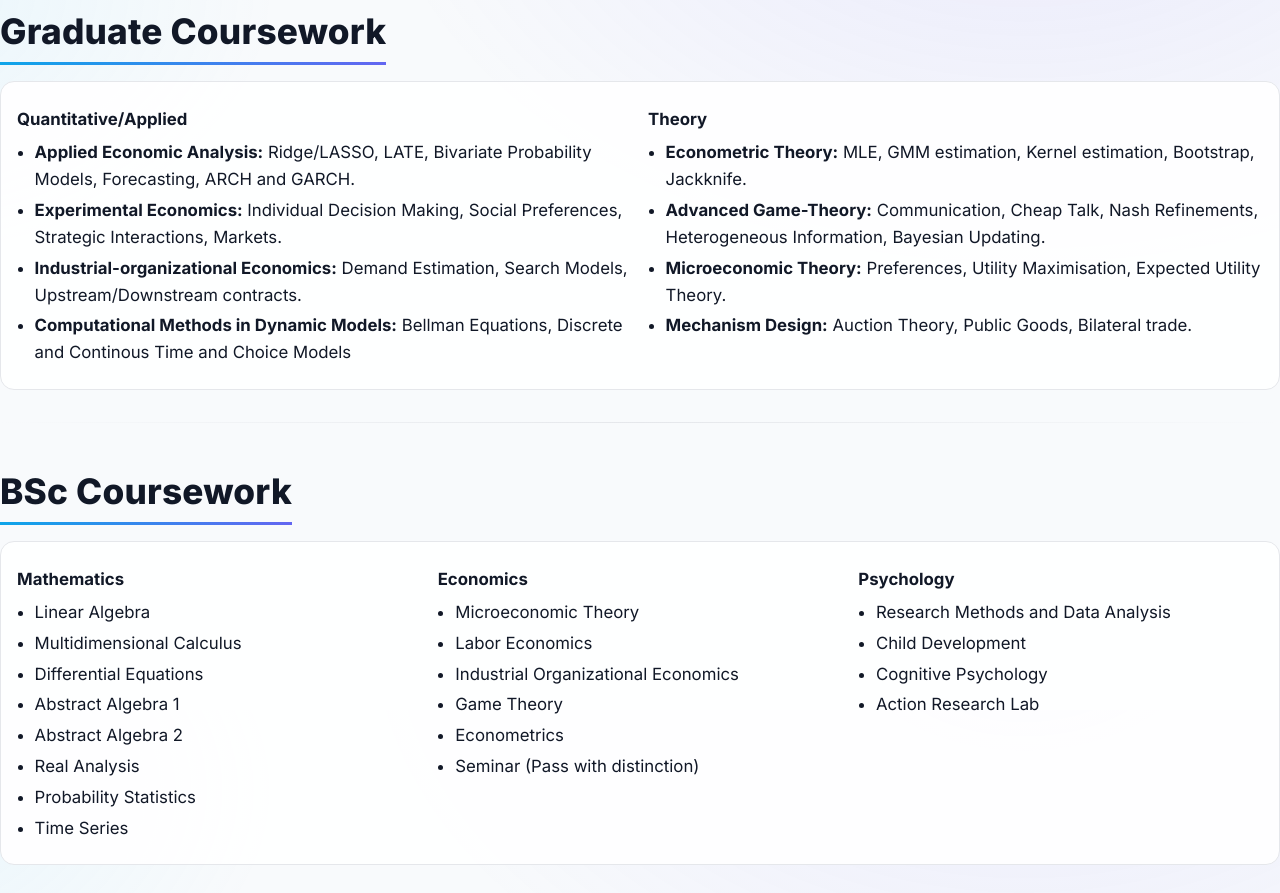
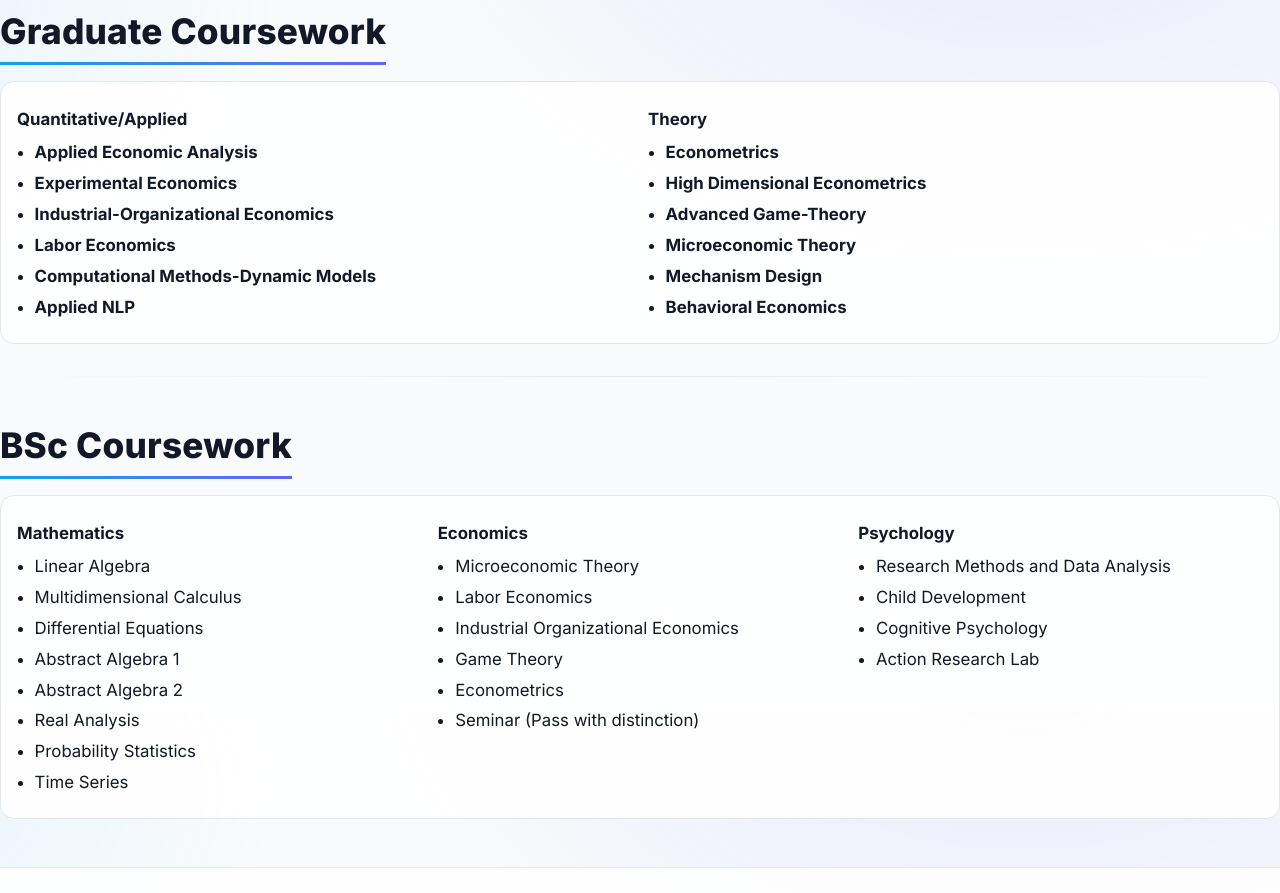
Before and after one commit to dheeravashia/dheeravashia.github.io, a plain HTML site: page index.html in a window 1280 px wide. Shown: the part 4090-4983 px from the top of the page. Drawn offline with Linux system fonts and the light colour scheme.

Commit message:
Update index.html

```diff
--- a/index.html
+++ b/index.html
@@ -459,19 +459,23 @@ students.
         <div class="table-col">
           <h4 class="h4">Quantitative/Applied</h4>
           <ul class="tight">
-            <li><strong>Applied Economic Analysis:</strong> Ridge/LASSO, LATE, Bivariate Probability Models, Forecasting, ARCH and GARCH.</li>
-            <li><strong>Experimental Economics:</strong> Individual Decision Making, Social Preferences, Strategic Interactions, Markets.</li>
-            <li><strong>Industrial-organizational Economics:</strong> Demand Estimation, Search Models, Upstream/Downstream contracts.</li>
-            <li><strong>Computational Methods in Dynamic Models:</strong> Bellman Equations, Discrete and Continous Time and Choice Models</li>
+            <li><strong>Applied Economic Analysis</strong></li>
+            <li><strong>Experimental Economics</strong></li>
+            <li><strong>Industrial-Organizational Economics</strong></li>
+            <li><strong>Labor Economics</strong></li>
+            <li><strong>Computational Methods-Dynamic Models</strong></li>
+            <li><strong>Applied NLP</strong></li>
           </ul>
         </div>
         <div class="table-col">
           <h4 class="h4">Theory</h4>
           <ul class="tight">
-            <li><strong>Econometric Theory:</strong> MLE, GMM estimation, Kernel estimation, Bootstrap, Jackknife.</li>
-            <li><strong>Advanced Game-Theory:</strong> Communication, Cheap Talk, Nash Refinements, Heterogeneous Information, Bayesian Updating.</li>
-            <li><strong>Microeconomic Theory:</strong> Preferences, Utility Maximisation, Expected Utility Theory.</li>
-            <li><strong>Mechanism Design:</strong> Auction Theory, Public Goods, Bilateral trade.</li>
+            <li><strong>Econometrics</strong> </li>
+            <li><strong>High Dimensional Econometrics</strong>
+            <li><strong>Advanced Game-Theory</strong> </li>
+            <li><strong>Microeconomic Theory</strong></li>
+            <li><strong>Mechanism Design</strong></li>
+            <li><strong>Behavioral Economics</strong></li>
           </ul>
         </div>
       </div>
```
